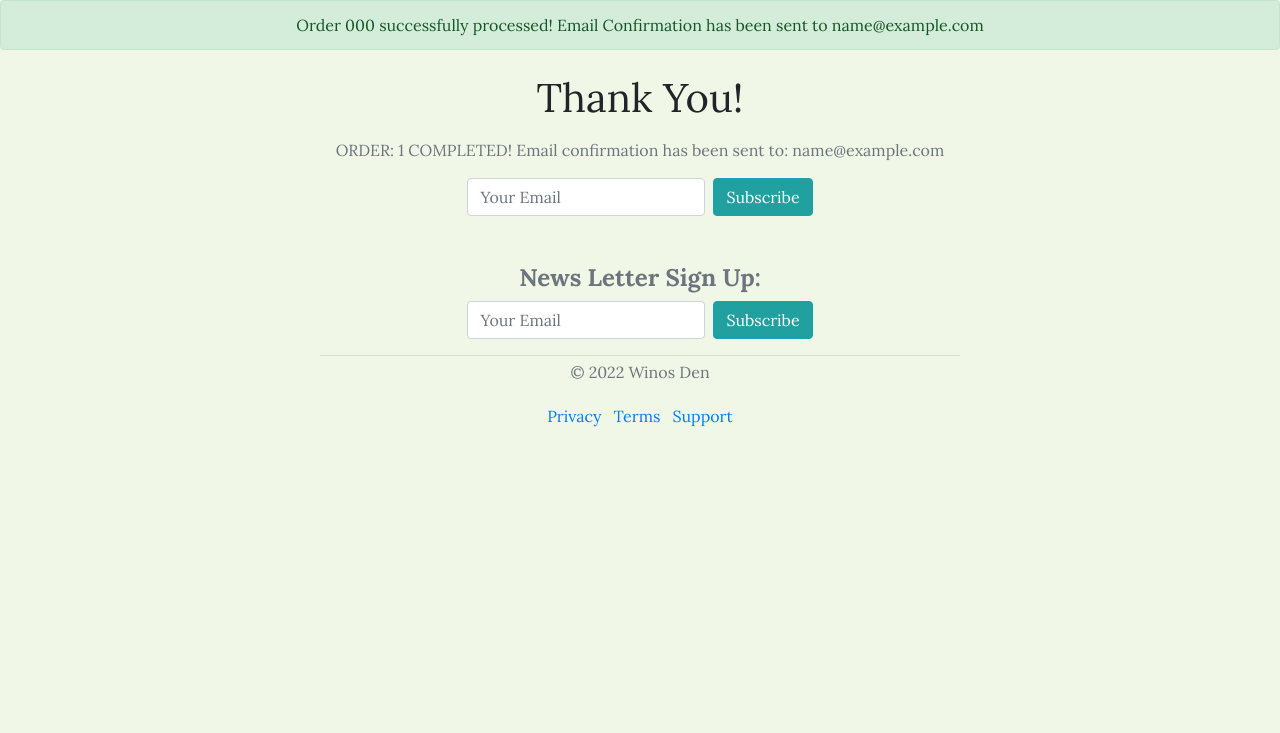
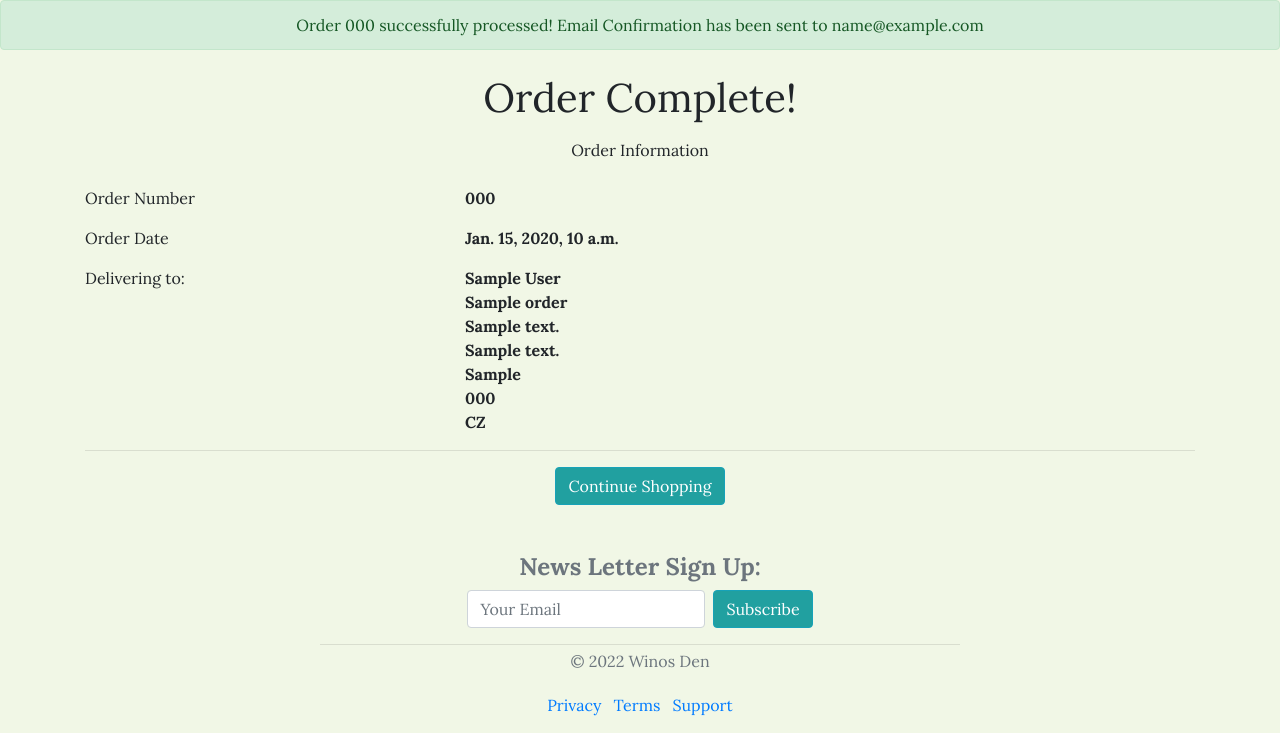
Before and after one commit to roomacarthur/winos_den, a Django app: page /checkout/success/000 in a window 1280 px wide. Shown: the part 82-815 px from the top of the page. Before the commit the page ends 509 px from the top, so only its background shows below. Run offline with Django 3.2, Linux system fonts and the light colour scheme; tables that the repository leaves empty hold one stand-in row (values such as "Sample post"); some libraries are stand-ins or nearby versions.

Commit message:
finalised styling for checkout success template

```diff
--- a/checkout/templates/checkout/checkout_success.html
+++ b/checkout/templates/checkout/checkout_success.html
@@ -4,22 +4,92 @@
 {% block extra_css %}
     <link rel="stylesheet" href="{% static 'checkout/css/checkout.css' %}">
 {% endblock %}
-<!--head info for this page.-->
+<!--.-->
 {% block head_title %}
-Checkout
+Order Complete!
 {% endblock %}
 {% block content_header %}
-<h1 class="py-2 text-center">Thank You!</h1>
-<p class="text-muted text-center">ORDER: {{ order.id }} COMPLETED! Email confirmation has been sent to: {{ order.email }}</p>
+<h1 class="py-2 text-center">Order Complete!</h1>
 {% endblock %}
 {% block content %}
 <div class="container">
     <div class="row">
         <div class="col-12">
-            <form class="form-inline justify-content-center w-100" method="post">
-                <div class="form-group mr-2"><input class="form-control" type="email" name="email" placeholder="Your Email"></div>
-                <div class="form-group"><button class="btn btn-info" type="button">Subscribe </button></div>
-            </form>
+            <div class="row">
+                <div class="col-12 text-center bold mb-4">
+                    Order Information
+                </div>
+            </div>
+            <!-- Display order number/ID -->
+            <div class="row">
+                <div class="col-12 col-lg-4">
+                    <p>Order Number</p>
+                </div>
+                <div class="col-12 col-lg-8 float-right">
+                    <p class="font-weight-bold">{{ order.order_number}}</p>
+                </div>
+            </div>
+            <!-- Display order date.-->
+            <div class="row">
+                <div class="col-12 col-lg-4">
+                    <p>Order Date</p>
+                </div>
+                <div class="col-12 col-lg-8 float-right">
+                    <p class="font-weight-bold">{{ order.date}}</p>
+                </div>
+            </div>
+            <!--Display Delivery info.-->
+            <div class="row">
+                <div class="col-12 col-lg-4">
+                    <p>Delivering to:</p>
+                </div>
+                <div class="col-12 col-lg-8 float-right">
+                    <div class="row font-weight-bold">
+                        <div class="col-12 float-right">
+                        {{ order.full_name }}
+                        </div>
+                    </div>
+                    <div class="row font-weight-bold">
+                        <div class="col-12 float-right">
+                        {{ order.house_name }}
+                        </div>
+                    </div>
+                    <div class="row font-weight-bold">
+                        <div class="col-12 float-right">
+                        {{ order.street_address_1 }}
+                        </div>
+                    </div>
+                    {% if order.street_address_2 %}
+                    <div class="row font-weight-bold">
+                        <div class="col-12 float-right">
+                        {{ order.street_address_2 }}
+                        </div>
+                    </div>
+                    {% endif %}
+                    <div class="row font-weight-bold">
+                        <div class="col-12 float-right">
+                        {{ order.city }}
+                        </div>
+                    </div>
+                    <div class="row font-weight-bold">
+                        <div class="col-12 float-right">
+                        {{ order.post_code }}
+                        </div>
+                    </div>
+                    <div class="row font-weight-bold">
+                        <div class="col-12 float-right">
+                        {{ order.country }}
+                        </div>
+                    </div>
+                </div>
+            </div>
+            <hr class="w-100">
+            <!-- Return user back to products. -->
+            <div class="row">
+                <div class="col-12 text-center">
+                    <a class="btn btn-info bold" href="{% url 'products' %}">Continue Shopping</a>
+                </div>
+            </div>
         </div>
 
     </div>
```
